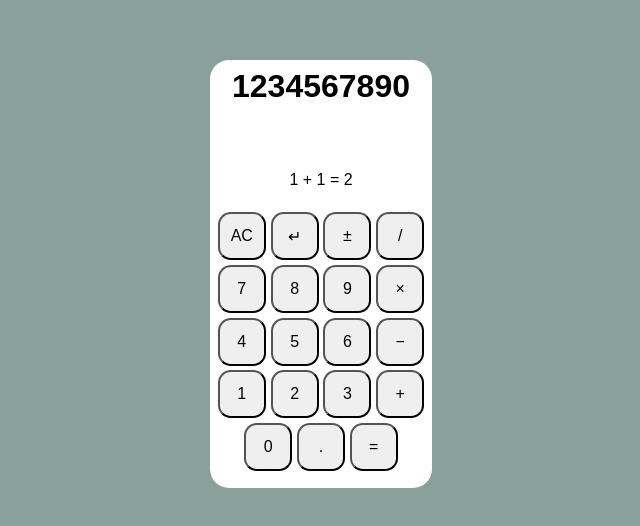
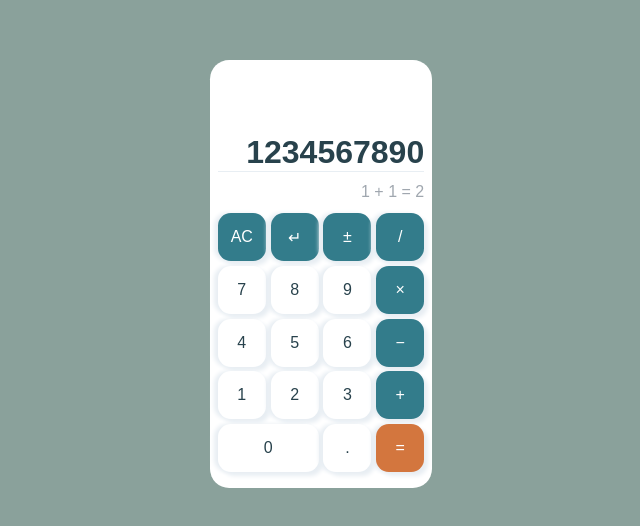
Before and after one commit to vanessapigwin/top-calculator, a plain HTML site: page index.html in a window 1280 px wide. Shown: the part 126-652 px from the top of the page, without its empty margins (319-959 px from the left). Drawn offline with Linux system fonts and the light colour scheme.

Commit message:
layout ok

```diff
--- a/index.html
+++ b/index.html
@@ -39,7 +39,7 @@
             <div>
                 <button class="number zero">0</button>
                 <button class="number">.</button>
-                <button class="operation">&#61;</button>
+                <button class="equal">&#61;</button>
             </div>
         </div>
     </div>
--- a/styles.css
+++ b/styles.css
@@ -2,8 +2,10 @@
     --canvas-color:  #8aa19b;
     --canvas-color-light: #c1d4cc;
     --black: #28424c;
-    --gray-on-white: #f1f4fb;
+    --gray-on-white: #a0a7af;
     --gray-on-black: #687384;
+    --white-divider: #e8eef3;
+    --black-divider: #e8eef3;
     --white: #ffffff;
     --action: #d3763e;
     --primary: #337c8b;
@@ -24,12 +26,33 @@ body {
 }
 
 button {
+    border: none;
+    background-color: var(--white);
     aspect-ratio: 1/1;
     width: 3em;
     height: 3em;
     font-size: 1em;
     border-radius: 0.8em;
-    flex: 1;
+    flex: 0;
+    box-shadow: 4px 4px 4px var(--white-divider), -4px 0px 4px var(--white-divider);
+}
+
+button:active {
+    transform: scale(0.95);
+}
+
+button.number {
+    color: var(--black);
+}
+
+button.operation {
+    background-color: var(--primary);
+    color: var(--white);
+}
+
+button.equal {
+    background-color: var(--action);
+    color: var(--white);
 }
 
 .calc {
@@ -45,13 +68,25 @@ button {
 }
 
 .display {
+    width: 100%;
     flex: 0 1 25%;
     font-size: 2em;
     font-weight: bold;
+    color: var(--black);
+    border-bottom: solid 1px var(--white-divider);
+    display: flex;
+    align-items: end;
+    justify-content: right;
 }
 
 .equation {
+    color: var(--gray-on-white);
+    width: 100%;
     flex: 0 1 10%;
+    text-align: right;
+    display: flex;
+    align-items: center;
+    justify-content: right;
 }
 
 .buttons {
@@ -63,10 +98,11 @@ button {
 }
 
 .buttons > div {
+    width: 100%;
     display: flex;
     gap: 0.3em;
 }
 
 .zero {
-
+    flex: 1;
 }
```
